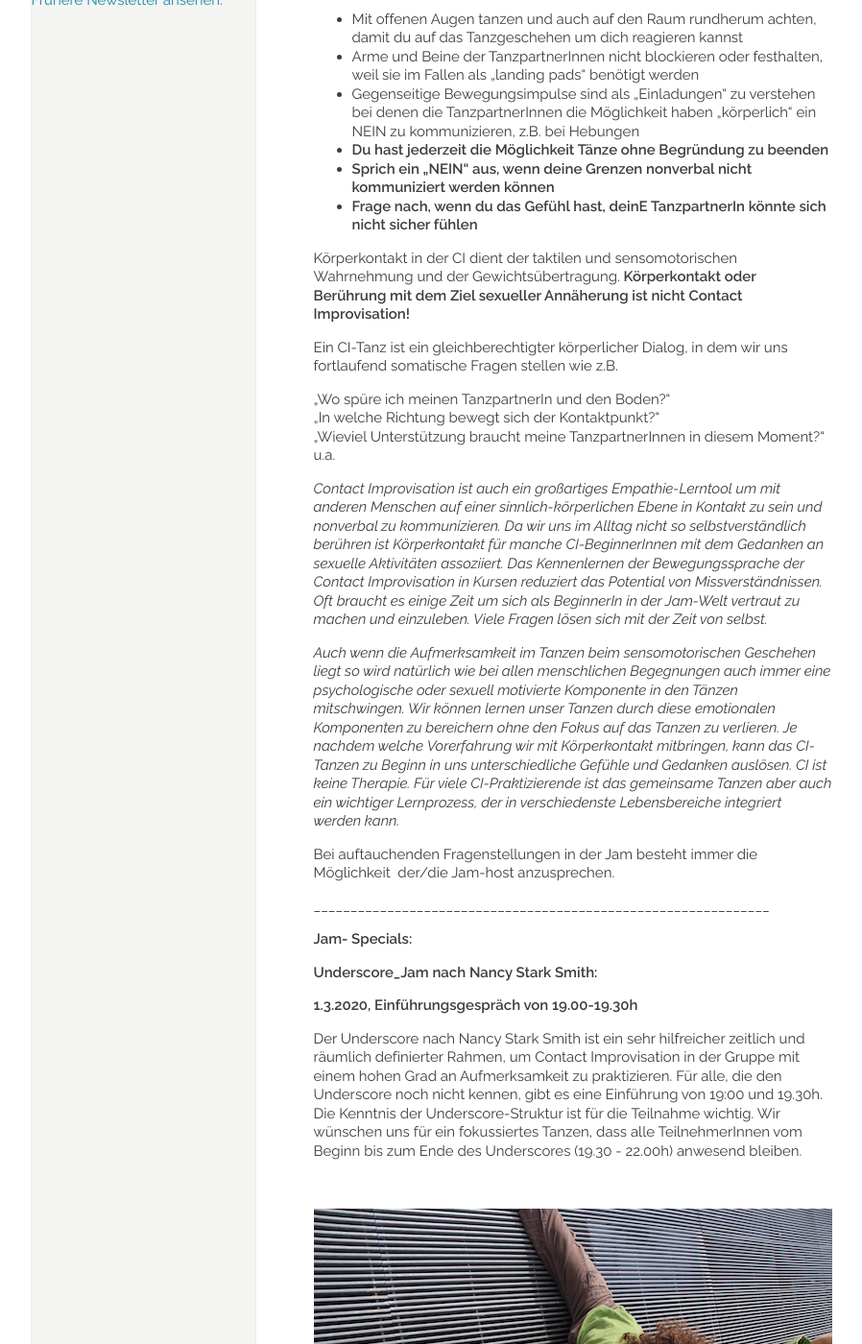
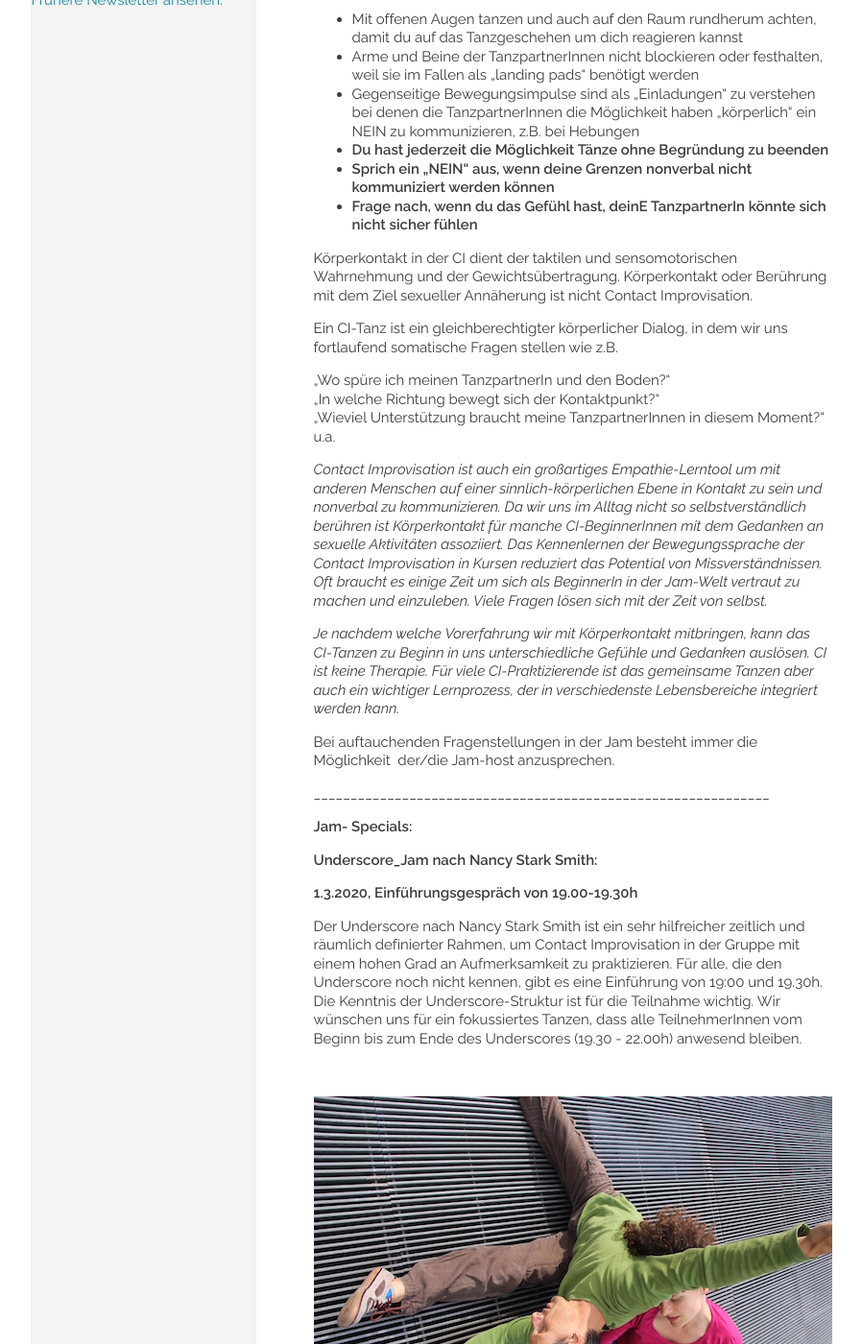
Before and after one commit to manulari/rollingpointat, a Jekyll site: the page built from _pages_de/jams.md, in a window 1280 px wide and 1400 px high, scrolled down 1296 px. Shown: the whole window at 96% size, without its empty margins (152-1050 px from the left). Built offline with Jekyll 4.4.1, drawn with Linux system fonts in a browser that asks for light colours; comment, search, counter and statistics services are not loaded.

Commit message:
Update page (de) “jams”

```diff
--- a/_pages_de/jams.md
+++ b/_pages_de/jams.md
@@ -40,7 +40,7 @@ Es ist Teil des Lernprozesses der Contact Improvisation im Laufe der Zeit immer
 * **Sprich ein „NEIN“ aus, wenn deine Grenzen nonverbal nicht kommuniziert werden können**
 * **Frage nach, wenn du das Gefühl hast, deinE TanzpartnerIn könnte sich nicht sicher fühlen**
 
-Körperkontakt in der CI dient der taktilen und sensomotorischen Wahrnehmung und der Gewichtsübertragung. **Körperkontakt oder Berührung mit dem Ziel sexueller Annäherung ist nicht Contact Improvisation!**
+Körperkontakt in der CI dient der taktilen und sensomotorischen Wahrnehmung und der Gewichtsübertragung. Körperkontakt oder Berührung mit dem Ziel sexueller Annäherung ist nicht Contact Improvisation.
 
 Ein CI-Tanz ist ein gleichberechtigter körperlicher Dialog, in dem wir uns fortlaufend somatische Fragen stellen wie z.B.
 
@@ -50,7 +50,7 @@ Ein CI-Tanz ist ein gleichberechtigter körperlicher Dialog, in dem wir uns fort
 
 *Contact Improvisation ist auch ein großartiges Empathie-Lerntool um mit anderen Menschen auf einer sinnlich-körperlichen Ebene in Kontakt zu sein und nonverbal zu kommunizieren. Da wir uns im Alltag nicht so selbstverständlich berühren ist Körperkontakt für manche CI-BeginnerInnen mit dem Gedanken an sexuelle Aktivitäten assoziiert. Das Kennenlernen der Bewegungssprache der Contact Improvisation in Kursen reduziert das Potential von Missverständnissen. Oft braucht es einige Zeit um sich als BeginnerIn in der Jam-Welt vertraut zu machen und einzuleben. Viele Fragen lösen sich mit der Zeit von selbst.*
 
-*Auch wenn die Aufmerksamkeit im Tanzen beim sensomotorischen Geschehen liegt so wird natürlich wie bei allen menschlichen Begegnungen auch immer eine psychologische oder sexuell motivierte Komponente in den Tänzen mitschwingen. Wir können lernen unser Tanzen durch diese emotionalen Komponenten zu bereichern ohne den Fokus auf das Tanzen  zu verlieren. Je nachdem welche Vorerfahrung wir mit Körperkontakt mitbringen, kann das CI-Tanzen zu Beginn in uns unterschiedliche Gefühle und Gedanken auslösen. CI ist keine Therapie. Für viele CI-Praktizierende ist das gemeinsame Tanzen aber auch ein wichtiger Lernprozess, der in verschiedenste Lebensbereiche integriert werden kann.*
+*Je nachdem welche Vorerfahrung wir mit Körperkontakt mitbringen, kann das CI-Tanzen zu Beginn in uns unterschiedliche Gefühle und Gedanken auslösen. CI ist keine Therapie. Für viele CI-Praktizierende ist das gemeinsame Tanzen aber auch ein wichtiger Lernprozess, der in verschiedenste Lebensbereiche integriert werden kann.*
 
 Bei auftauchenden Fragenstellungen in der Jam besteht immer die Möglichkeit  der/die Jam-host anzusprechen.
 
```
